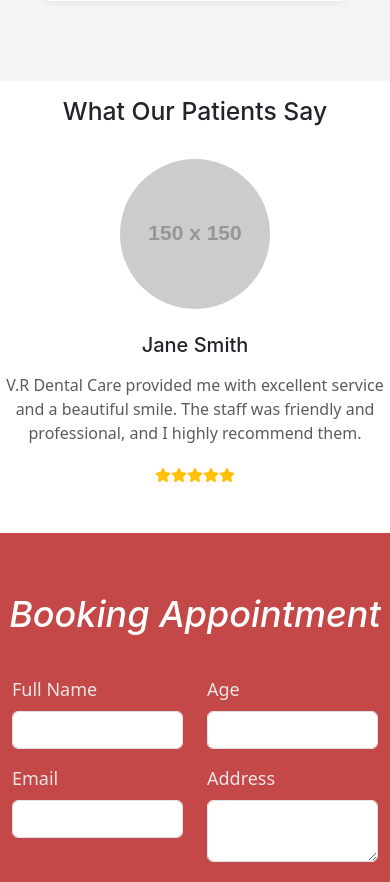
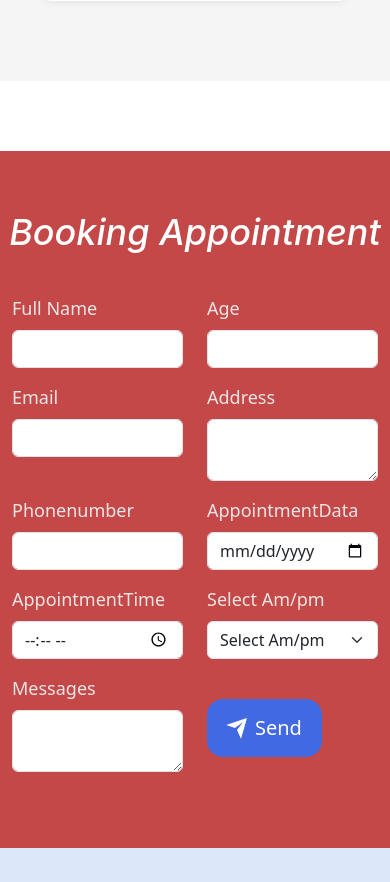
Before and after one commit to Pavan20kumar/V.R-Dental-care, a React (Create React App) app: page / in a window 390 px wide. Shown: the part 7533-8415 px from the top of the page. Built offline with nearby package versions, Linux system fonts and the light colour scheme.

Commit message:
Add files via upload

```diff
--- a/src/App.js
+++ b/src/App.js
@@ -22,6 +22,7 @@ import {BrowserRouter, Routes, Route} from 'react-router-dom';
 import Footer from './component/Footer/index.js';
 import Home from './component/Home/index.js';
 import WhatsAppIcon from './component/whatsapp';
+// import AutomaticPopupAd from './component/pop-up ads/index.js';
 
 
 
@@ -38,12 +39,9 @@ function App() {
   return (
     <div className="App">
       <BrowserRouter>
+        {/* <AutomaticPopupAd /> */}
         <Routes>
           <Route exact path="/" element={<Home />} />
-
-
-
-
         </Routes>
         <Footer />
         <WhatsAppIcon />
--- a/src/component/Testimonials/Testimonials.css
+++ b/src/component/Testimonials/Testimonials.css
@@ -1,48 +1,20 @@
-.testimonials {
-    text-align: center;
-    padding: 2rem;
+
+
+
+  .elfsight-app-1ba6acd5-1ec9-4d40-a21e-7e7edcf6c242{
+    margin-top: 22px;
+    overflow: hidden !important;
+    color: white;
+
   }
 
-  .testimonials-container {
-    display: flex;
-    flex-wrap: wrap;
-    justify-content: center;
+
+
+  @media only screen and (max-width: 768px) {
+    .elfsight-app-1ba6acd5-1ec9-4d40-a21e-7e7edcf6c242{
+      width: 380px;
+
+
+    }
+
   }
-
-  .testimonial-card {
-    background-color: #f5f5f5;
-    border-radius: 8px;
-    box-shadow: 0 2px 4px rgba(0, 0, 0, 0.1);
-    margin: 1rem;
-    max-width: 300px;
-    padding: 1rem;
-    text-align: left;
-  }
-
-  .testimonial-image {
-    display: flex;
-    justify-content: center;
-    margin-bottom: 1rem;
-  }
-
-  .testimonial-image img {
-    border-radius: 50%;
-    height: 80px;
-    width: 80px;
-  }
-
-  .testimonial-content {
-    margin-bottom: 1rem;
-  }
-
-  .testimonial-name {
-    font-weight: bold;
-  }
-
-  .rating .filled {
-    color: gold;
-  }
-
-  .rating .empty {
-    color: #ccc;
-  }
--- a/src/component/Testimonials/index.js
+++ b/src/component/Testimonials/index.js
@@ -1,74 +1,21 @@
 import React from 'react';
-import { Carousel } from 'react-bootstrap';
-import { FaStar, FaStarHalfAlt, FaRegStar } from 'react-icons/fa';
 import 'bootstrap/dist/css/bootstrap.min.css';
 import { Fragment } from 'react';
+import './Testimonials.css';
 
-const testimonials = [
-  {
-    name: 'John Doe',
-    text: 'I had a great experience at V.R Dental Care. The dentist was knowledgeable and took the time to explain everything to me. Im thrilled with the results.',
-    image: 'https://via.placeholder.com/150',
-    rating: 4.5,
 
-  },
-  {
-    name: 'Jane Smith',
-    image: 'https://via.placeholder.com/150',
-    rating: 5,
-
-    text: 'V.R Dental Care provided me with excellent service and a beautiful smile. The staff was friendly and professional, and I highly recommend them.',
-
-  },
-  // Add more testimonials as needed
-];
-
-const getStars = (rating) => {
-  const fullStars = Math.floor(rating);
-  const halfStar = rating % 1 !== 0;
-  const emptyStars = 5 - fullStars - (halfStar ? 1 : 0);
-
-  return (
-    <>
-      {[...Array(fullStars)].map((_, i) => <FaStar key={i} />)}
-      {halfStar && <FaStarHalfAlt />}
-      {[...Array(emptyStars)].map((_, i) => <FaRegStar key={i + fullStars + 1} />)}
-    </>
-  );
-};
 
 const TestimonialCarousel = () => {
   return (
     <Fragment>
 
-        <div className="">
-            <h2 className="text-center mb-4 mt-3">What Our Patients Say</h2>
+        <div className="review">
+        <div class="elfsight-app-1ba6acd5-1ec9-4d40-a21e-7e7edcf6c242" data-elfsight-app-lazy></div>
         </div>
 
 
 
-    <Carousel>
 
-
-      {testimonials.map((testimonial, index) => (
-        <Carousel.Item key={index}>
-          <div className="text-center">
-            <img
-              src={testimonial.image}
-              alt={testimonial.name}
-              className="rounded-circle mb-4"
-              style={{ width: '150px' }}
-            />
-            <h5>{testimonial.name}</h5>
-            <p>{testimonial.role}</p>
-            <p className="text-muted">{testimonial.text}</p>
-            <div className="text-warning">
-              {getStars(testimonial.rating)}
-            </div>
-          </div>
-        </Carousel.Item>
-      ))}
-    </Carousel>
     </Fragment>
   );
 };
```
Also changed, not shown: src/component/pop-up ads/index.js (+6 -14 lines).
